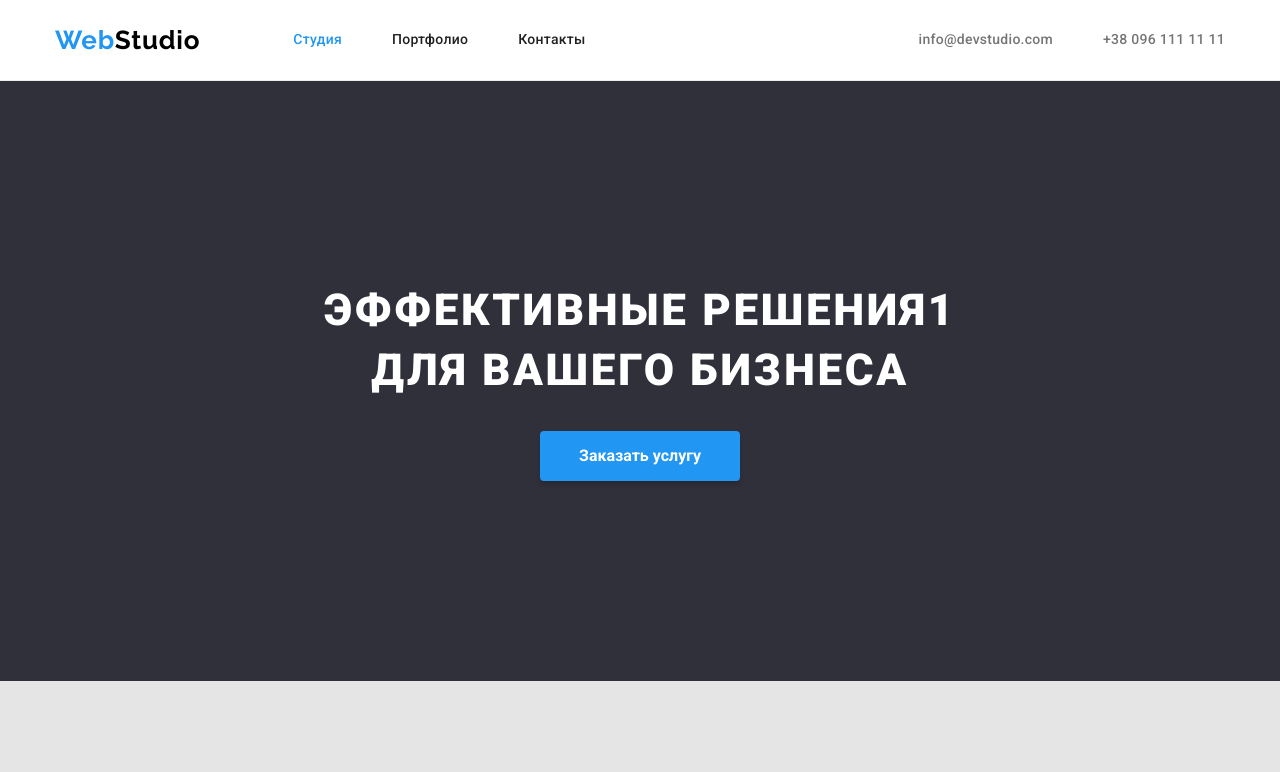
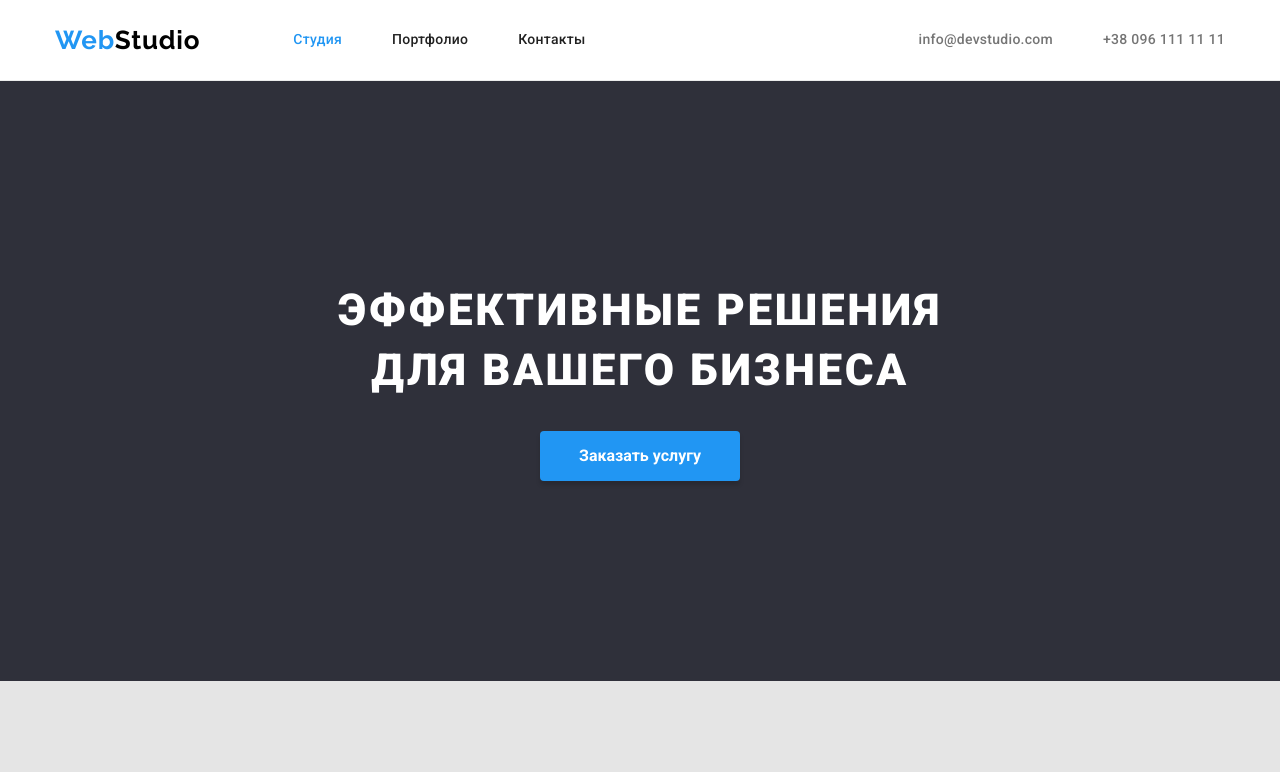
Before and after one commit to igor-kulish/goit-markup-hw-03, a plain HTML site: page index.html in a window 1280 px wide. Shown: the top 772 px of the page. Drawn offline with nearby package versions, Linux system fonts and the light colour scheme.

Commit message:
finalHW3

```diff
--- a/index.html
+++ b/index.html
@@ -48,7 +48,7 @@
       <!--* Шапка -->
       <section class="hero-section">
         <div class="container">
-          <h1 class="hero-title">Эффективные решения1 <br />для вашего бизнеса</h1>
+          <h1 class="hero-title">Эффективные решения <br />для вашего бизнеса</h1>
           <button class="button-hero" type="button">Заказать услугу</button>
         </div>
       </section>
```
